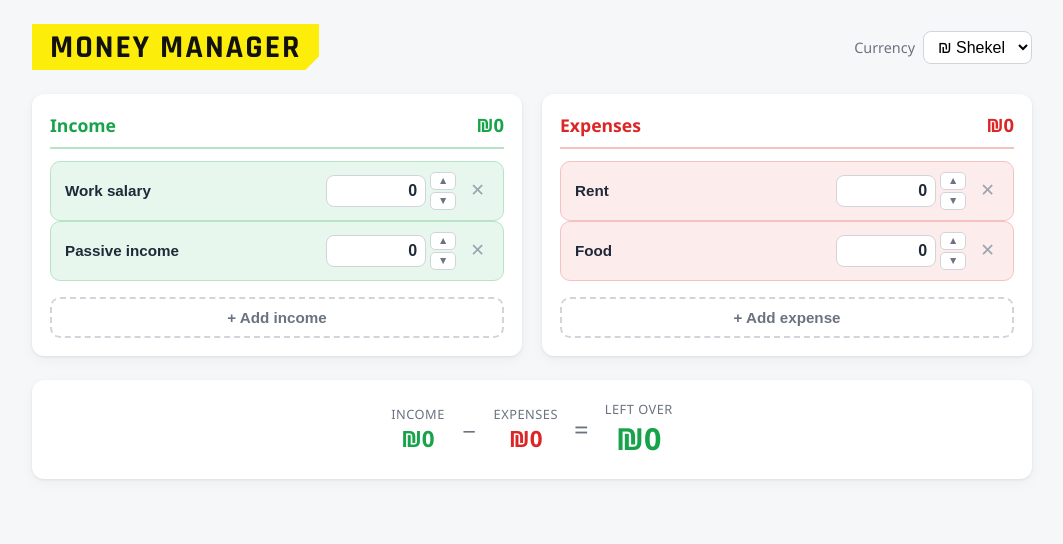
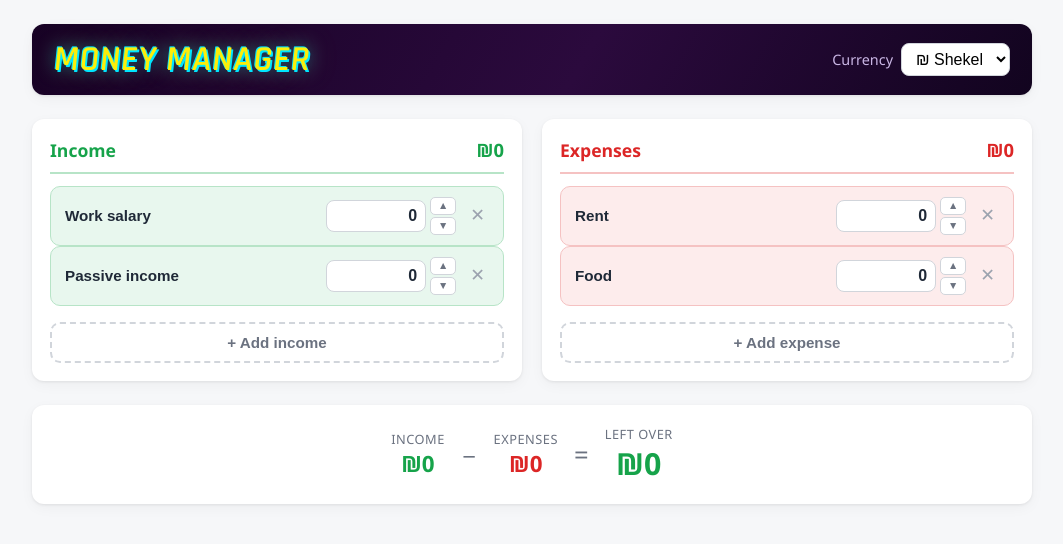
Before and after one commit to Shusterman217/money-manager, a plain HTML site: page index.html in a window 1280 px wide. Shown: the whole page, without its empty margins (108-1171 px from the left). Drawn offline with Linux system fonts and the light colour scheme; a web font is replaced by a local one.

Commit message:
Logo v2: glitch-style yellow lettering with cyan glow on dark purple banner

```diff
--- a/index.html
+++ b/index.html
@@ -6,7 +6,7 @@
 <title>Money Manager</title>
 <link rel="preconnect" href="https://fonts.googleapis.com">
 <link rel="preconnect" href="https://fonts.gstatic.com" crossorigin>
-<link href="https://fonts.googleapis.com/css2?family=Rajdhani:wght@600;700&display=swap" rel="stylesheet">
+<link href="https://fonts.googleapis.com/css2?family=Rajdhani:wght@600;700&family=Rubik+Glitch&display=swap" rel="stylesheet">
 <style>
   :root {
     --bg: #f6f7f9;
@@ -39,25 +39,32 @@
     flex-wrap: wrap;
     gap: 12px;
     margin-bottom: 24px;
+    background: linear-gradient(120deg, #170225 0%, #2b0a3d 55%, #12041f 100%);
+    border-radius: var(--radius);
+    padding: 18px 22px;
+    box-shadow: var(--shadow);
   }
   header h1 {
-    font-family: "Rajdhani", "Segoe UI", sans-serif;
-    font-size: 2rem;
-    font-weight: 700;
+    font-family: "Rubik Glitch", "Rajdhani", sans-serif;
+    font-size: 2.2rem;
+    font-weight: 400;
     text-transform: uppercase;
-    letter-spacing: .06em;
+    letter-spacing: .02em;
     line-height: 1;
-    color: #111;
-    background: #fcee0a;
-    padding: 8px 18px 6px;
-    clip-path: polygon(0 0, 100% 0, 100% calc(100% - 14px), calc(100% - 14px) 100%, 0 100%);
+    color: #fcee0a;
+    transform: skewX(-6deg);
+    text-shadow:
+      2px 2px 0 #00e5ff,
+      -1px -1px 0 #00e5ff,
+      0 0 18px rgba(0, 229, 255, .55),
+      0 0 30px rgba(252, 238, 10, .35);
   }
   .currency-picker {
     display: flex;
     align-items: center;
     gap: 8px;
     font-size: .9rem;
-    color: var(--muted);
+    color: #c9b6e4;
   }
   .currency-picker select {
     font-size: 1rem;
```
